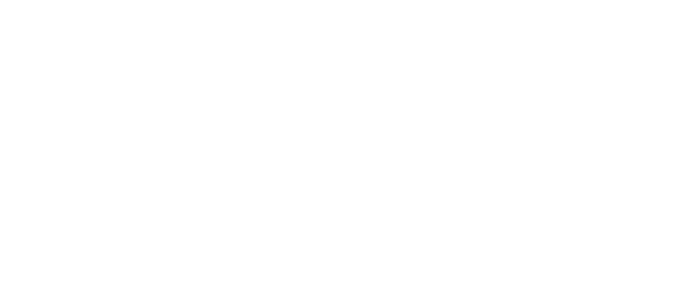
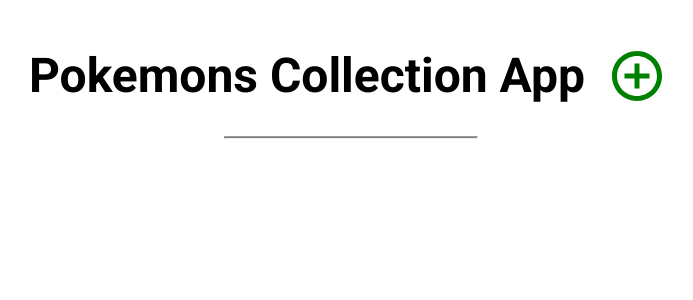
Before and after one commit to Lakshit-Chiranjiv/simple-pokemon-app---reactjs, a React (Vite) app in the folder client/: page / in a window 1280 px wide. Shown: the top 300 px of the page, without its empty margins (289-982 px from the left). Built offline with nearby package versions, Linux system fonts and the light colour scheme.

Commit message:
app component setup for every page

```diff
--- a/client/src/App.jsx
+++ b/client/src/App.jsx
@@ -1,8 +1,20 @@
+import react from "react";
+import { Container, Typography,Box,Button,IconButton } from '@mui/material';
+import AddCircleOutlineOutlinedIcon from '@mui/icons-material/AddCircleOutlineOutlined';
+
 function App() {
 
   return (
-    <div className="App">
-    </div>
+    <>
+      <Container sx={{ display: 'flex', justifyContent: 'center', alignItems: 'center', gap: 2,mt: 5 }}>
+        <Typography variant="h3" gutterBottom fontWeight='fontWeightBold' textAlign='center' color="initial">Pokemons Collection App</Typography>
+
+        <Box sx={{ p: 2, borderRadius: '50%',height: '40px', width: '40px',display: 'flex', justifyContent: 'center', alignItems: 'center',mb: 2 }}>
+          <IconButton variant="text"><AddCircleOutlineOutlinedIcon sx={{ fontSize: 60,color: 'green' }}/></IconButton>
+        </Box>
+      </Container>
+      <hr style={{width: '20%', backgroundColor: 'gray', height: '0.5px'}}/>
+    </>
   )
 }
 
```
